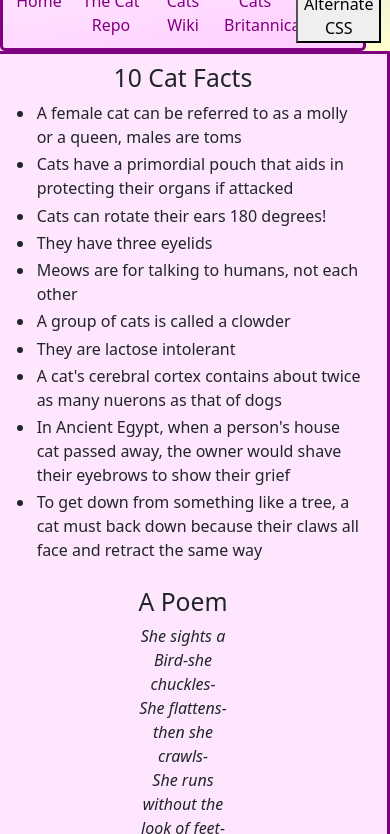
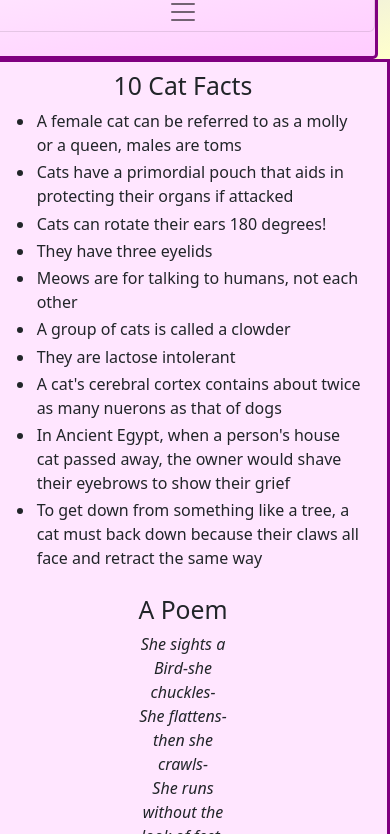
Before and after one commit to RedTitan222/thegang.github.io, a plain HTML site: page index.html in a window 390 px wide. Shown: the part 104-938 px from the top of the page. Drawn offline with nearby package versions, Linux system fonts and the light colour scheme.

Commit message:
Boostrap NavBar with Hamburger

```diff
--- a/index.html
+++ b/index.html
@@ -26,15 +26,22 @@
      <div class="row">
        <header class="row">
          <h1 id="pageTitle">Catching Cats</h1>
-           <nav>
-             <ul id="navbar" class="table">
-               <li><a href="./index.html" target="_self">Home</a></li>
-               <li><a href="./yourmom.html" target="_self">The Cat Repo</a></li>
-               <li><a href="https://en.wikipedia.org/wiki/Cat" target="_blank">Cats Wiki</a></li>
-               <li><a href="https://www.britannica.com/animal/cat" target="_blank">Cats Britannica</a></li>
-               <li><button id="themeSwitch" onclick="toggleCSS()">Alternate CSS</button></li>
-             </ul>
-           </nav>
+           <div id="navbar" class="row" style="justify-content: center">
+			<div class="navbar row">
+					<button class="navbar-toggler" type="button" data-bs-toggle="collapse" data-bs-target="#navbarToggleExternalContent" aria-controls="navbarToggleExternalContent" aria-expanded="false" aria-label="Toggle navigation">
+						<span class="navbar-toggler-icon"></span>
+					</button>
+			</div>
+			<nav class="navbar" style="justify-content: center">
+				<div class="collapse" id="navbarToggleExternalContent">
+					<a class="navbar-brand col-md" style="text-align: center" href="./index.html" target="_self">Home</a>
+					<a class="navbar-brand col-md" style="text-align: center" href="./yourmom.html" target="_self">The Cat Repo</a>
+					<a class="navbar-brand col-md" style="text-align: center" href="https://en.wikipedia.org/wiki/Cat" target="_blank">Cats Wiki</a>
+					<a class="navbar-brand" style="text-align: center" href="https://www.britannica.com/animal/cat" target="_blank">Cats Britannica</a>
+					<button class="navbar-toggler" style="text-align: center" id="themeSwitch" onclick="toggleCSS()">Alternate CSS</button>
+				</div>
+			</nav>
+		</div>
        </header>
 	     <br/>
       <main class="row">
```
